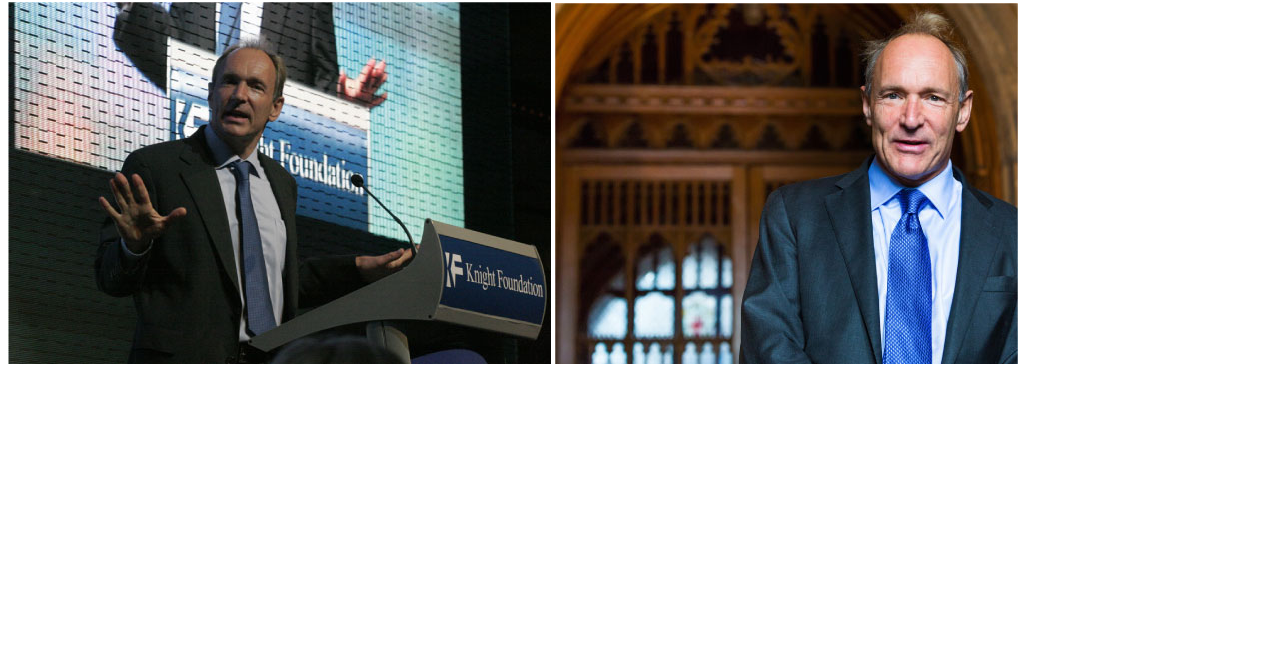
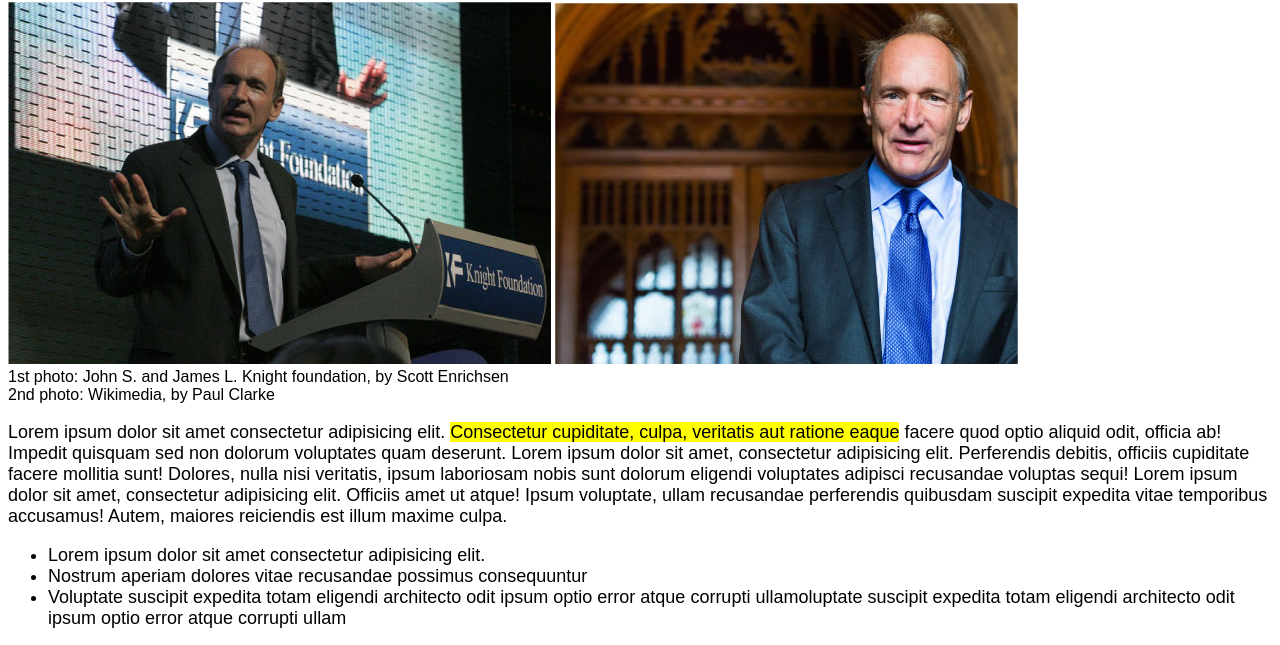
Before and after one commit to Alessio-Tosoni/html-css-booleaner, a plain HTML site: page index.html in a window 1280 px wide. Shown: the part 312-957 px from the top of the page. Before the commit the page ends 800 px from the top, so only its background shows below. Drawn offline with Linux system fonts and the light colour scheme.

Commit message:
aggiunge fonti, paragrafo e ul

```diff
--- a/css/style.css
+++ b/css/style.css
@@ -1,3 +1,5 @@
+body{font-family: Arial, Helvetica, sans-serif;}
+
 header{background-image: url(../img/pattern.png);
 background-repeat: repeat-x;
 background-color: rgba(0, 0, 255, 0.60);
@@ -7,12 +9,15 @@ background-size: auto;}
 width: 35%;}
 
 h1{font-size: 40px;
-margin-right: 25%;
-font-family: Arial, Helvetica, sans-serif;}
+margin-right: 25%;}
 
 #speciale{color: blue;}
 
-.info{font-size: 20px;
-font-family: Arial, Helvetica, sans-serif;}
+.info{font-size: 20px;}
 
-#img-tim-1{width}
+#testo1{font-size: 18px;
+font-weight: 500;}
+
+.evidenziato{background-color: yellow;}
+
+li{font-size: 18px;}
--- a/index.html
+++ b/index.html
@@ -17,10 +17,18 @@
         <div class="info">Scritto da <span id="speciale">The Booleaner</span></div>
         <div class="info">il 10/10/2020</div>
 
-        <img src="./img/tim-1.jpg" alt="Tim Berners-Lee 1" id="img-tim-1">
+        <img src="./img/tim-1.jpg" alt="Tim Berners-Lee 1" class="img-tim">
         <img src="./img/tim-2.jpg" alt="Tim Berners-Lee 2" class="img-tim">
+        <div class="fonti">1st photo: John S. and James L. Knight foundation, by Scott Enrichsen</div>
+        <div class="fonti">2nd photo: Wikimedia, by Paul Clarke </div>
 
+        <p id="testo1">Lorem ipsum dolor sit amet consectetur adipisicing elit. <span class="evidenziato">Consectetur cupiditate, culpa, veritatis aut ratione eaque</span> facere quod optio aliquid odit, officia ab! Impedit quisquam sed non dolorum voluptates quam deserunt. Lorem ipsum dolor sit amet, consectetur adipisicing elit. Perferendis debitis, officiis cupiditate facere mollitia sunt! Dolores, nulla nisi veritatis, ipsum laboriosam nobis sunt dolorum eligendi voluptates adipisci recusandae voluptas sequi! Lorem ipsum dolor sit amet, consectetur adipisicing elit. Officiis amet ut atque! Ipsum voluptate, ullam recusandae perferendis quibusdam suscipit expedita vitae temporibus accusamus! Autem, maiores reiciendis est illum maxime culpa.</p>
 
+        <ul>
+            <li>Lorem ipsum dolor sit amet consectetur adipisicing elit.</li>
+            <li>Nostrum aperiam dolores vitae recusandae possimus consequuntur</li>
+            <li>Voluptate suscipit expedita totam eligendi architecto odit ipsum optio error atque corrupti ullamoluptate suscipit expedita totam eligendi architecto odit ipsum optio error atque corrupti ullam</li>
+        </ul>
     </main>
 
     <footer>
```
